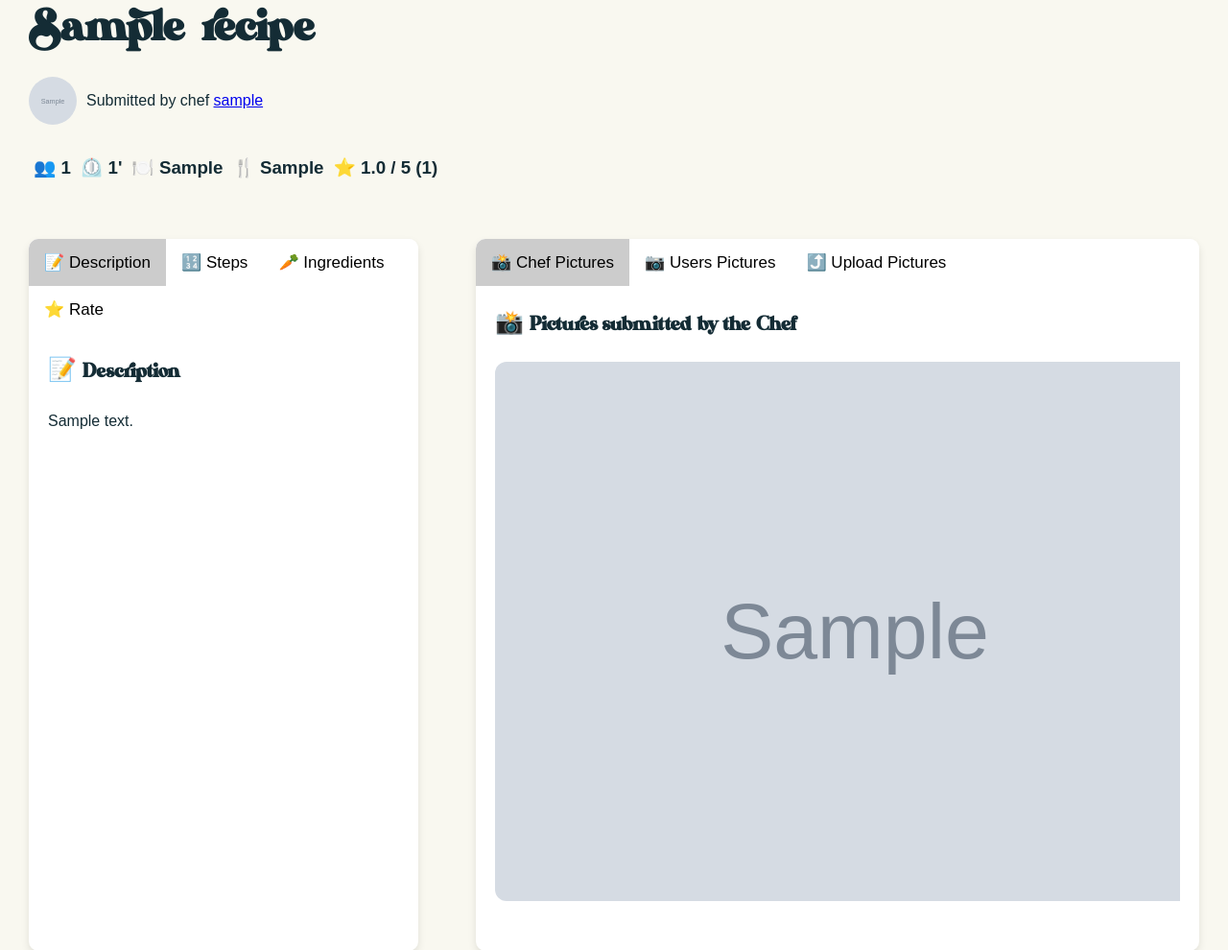
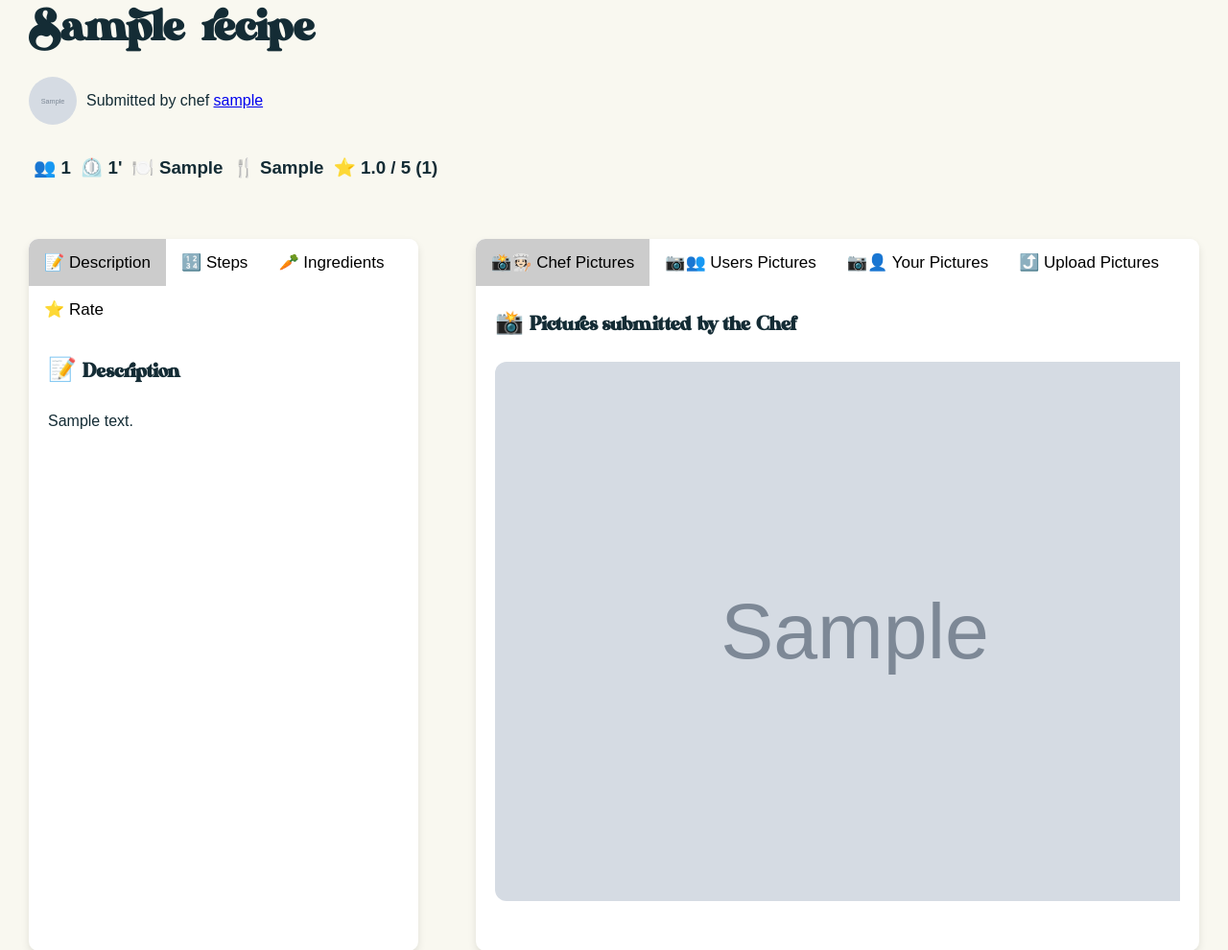
Before and after one commit to jorgegarcelan/web_apps, a Flask app: page /recipes/1 in a window 1280 px wide. Shown: the part 345-1335 px from the top of the page at 96% size. Run offline with Flask 3, Linux system fonts and the light colour scheme; a user stored in the database is signed in; tables that the repository leaves empty hold one stand-in row (values such as "Sample post"); grey boxes marked "Sample" are stand-in pictures.

Commit message:
updated recipe view

```diff
--- a/Recipes/main.py
+++ b/Recipes/main.py
@@ -100,6 +100,9 @@ def recipe(recipe_id):
     chef_photos = model.Photo.query.filter_by(user_id=user.id, recipe_id=recipe_id).all()
     print(chef_photos)
 
+    your_photos = model.Photo.query.filter_by(user_id=current_user.id, recipe_id=recipe_id).all()
+    print(your_photos)
+
     # ratings:
     rate = model.Rating.query.filter_by(user_id=current_user.id, recipe_id=recipe_id).first()      # Query to check if the current user has rated the recipe
     is_rated = rate is not None
@@ -117,7 +120,7 @@ def recipe(recipe_id):
         rating = round(np.mean(ratings_list), 1)
         rating = str(rating) + " / 5"
 
-    return render_template("recipes/recipes.html", recipe=recipe, user=user, rating=rating, current_rate=current_rate, count=count, ingredients_info=ingredients_info, is_bookmarked=is_bookmarked, is_rated=is_rated, chef_photos=chef_photos)
+    return render_template("recipes/recipes.html", recipe=recipe, user=user, rating=rating, current_rate=current_rate, count=count, ingredients_info=ingredients_info, is_bookmarked=is_bookmarked, is_rated=is_rated, chef_photos=chef_photos, your_photos=your_photos)
 
 
 @bp.route('/edit_user', methods=['POST'])
--- a/Recipes/templates/recipes/recipes.html
+++ b/Recipes/templates/recipes/recipes.html
@@ -180,8 +180,9 @@ Recipe
         <div class="card-column2">
             <!-- Tab links -->
             <div class="tab">
-                <button class="tablinks2" onclick="openTab(event, 'Chef Pictures', 'tabcontent2', 'tablinks2')" id="default2">📸 Chef Pictures</button>
-                <button class="tablinks2" onclick="openTab(event, 'Users Pictures', 'tabcontent2', 'tablinks2')">📷 Users Pictures</button>
+                <button class="tablinks2" onclick="openTab(event, 'Chef Pictures', 'tabcontent2', 'tablinks2')" id="default2">📸🧑🏻‍🍳 Chef Pictures</button>
+                <button class="tablinks2" onclick="openTab(event, 'Users Pictures', 'tabcontent2', 'tablinks2')">📷👥 Users Pictures</button>
+                <button class="tablinks2" onclick="openTab(event, 'Your Pictures', 'tabcontent2', 'tablinks2')">📷👤 Your Pictures</button>
                 <button class="tablinks2" onclick="openTab(event, 'Upload Pictures', 'tabcontent2', 'tablinks2')">⤴️ Upload Pictures</button>
             </div>
             <!-- Tab content -->
@@ -212,6 +213,30 @@ Recipe
 
                 <div id="Users Pictures" class="tabcontent2">
                     <h2>📷 Pictures submitted by users</h2>
+                    <div class="recipes__container swiper">
+                        <div class="swiper-wrapper">
+                            <!--Bucle for aquí con las recetas-->
+                            {% if recipe.photos %}
+                                {% for photo in recipe.photos %}
+                                <div class="recipes__content swiper-slide">
+                                    <img src="{{ url_for('static', filename='photos/recipes/photo-' ~ photo.id ~ '.' ~ photo.file_extension) }}" alt="recipe image" class="recipes__img">
+                                </div>
+                                {% endfor %}
+                            {% endif %}
+                        </div>
+                        <!-- SWIPER ARROWS AND PAGINATION-->
+                        <div class="swiper-button-next">
+                            <i class="ri-arrow-right-s-line"></i>
+                        </div>
+                        <div class="swiper-button-prev">
+                            <i class="ri-arrow-left-s-line"></i>
+                        </div>
+                        <div class="swiper-pagination"></div>
+                    </div>
+                </div>
+
+                <div id="Your Pictures" class="tabcontent2">
+                    <h2>📷 Pictures submitted by yourself</h2>
                     <div class="recipes__container swiper">
                         <div class="swiper-wrapper">
                             <!--Bucle for aquí con las recetas-->
```
Also changed, not shown: Recipes/static/photos/photo-26.jpg.
